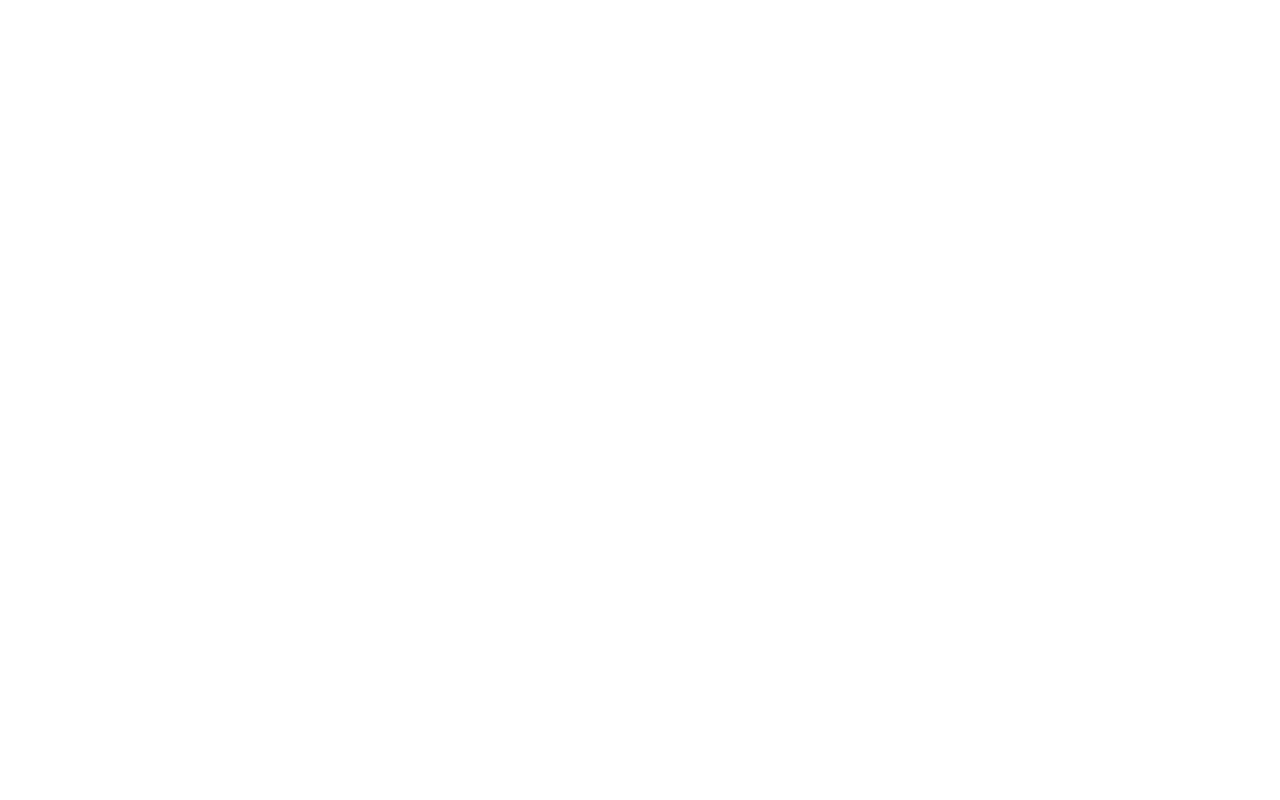
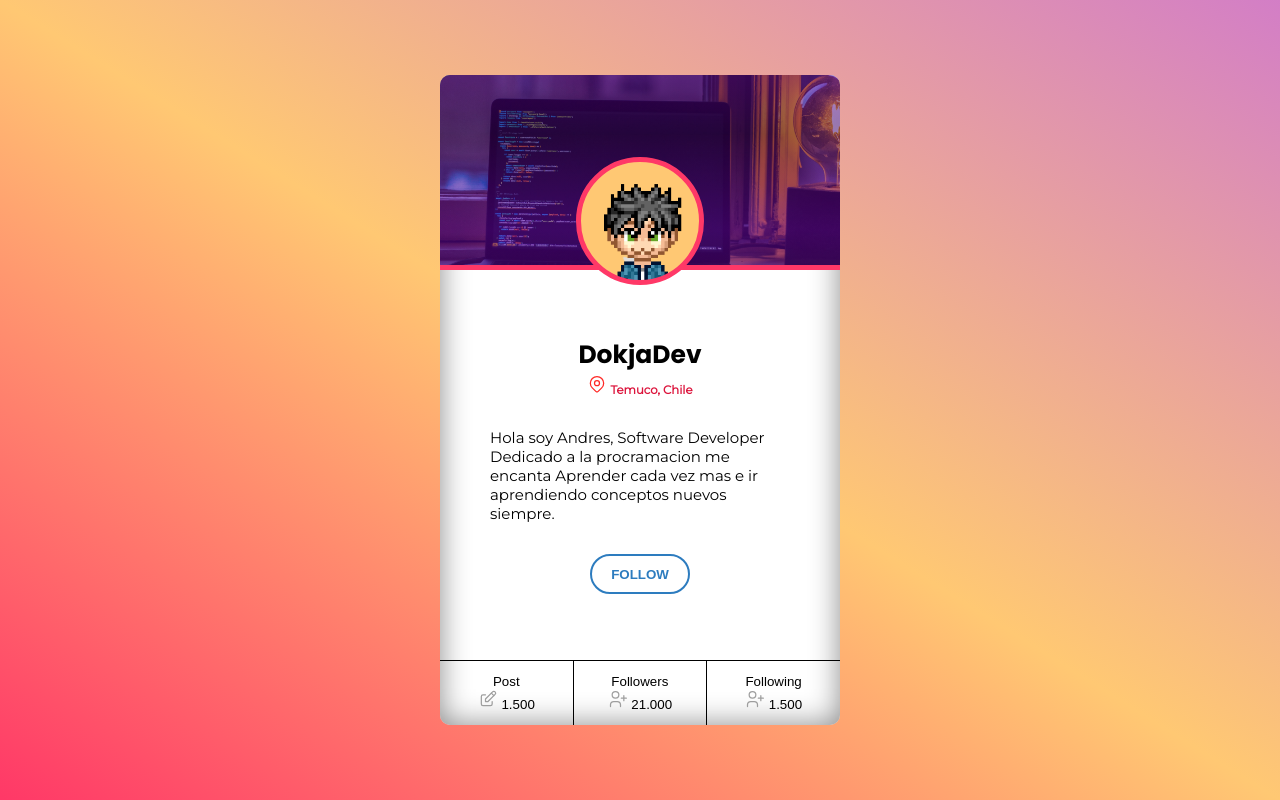
Before and after one commit to DokjaDev/Reto-1---Tarjeta-de-usuario, a website built with Vite: page src/index.html in a window 1280 px wide. Built offline with nearby package versions, Linux system fonts and the light colour scheme.

Commit message:
Reto-parte1
Este es el reto escrito por mi yo principiante :) .

```diff
--- a/src/index.css
+++ b/src/index.css
@@ -0,0 +1,141 @@
+/*
+
+    Tamaño de la card: 450x600px aprox.
+    Colores de fondo:  #ff3867 ,  #ffc873 ,  #d37ec6
+    Otros colores:  #a05d5d ,  #2d7cbf ,  #888888
+    Tamaño de avatar: 128x128px aprox.
+    Tamaño de fotografía: 300x200px aprox.
+    Tipografías: Poppins, Montserrat.
+
+*/
+
+:root{
+    /* Colores de fondo */
+    --color-de-fondo1: #ff3867;
+    --color-de-fondo2: #ffc873;
+    --color-de-fondo3: rgb(211,126,198);
+    --CapaTransaparente: rgb(211,126,198,0.75);
+
+    /* Otros Colores */
+    --primerColor:  #a05d5d;
+    --segundoColor: #2d7cbf ;
+    --tercerColor:  #888888;
+}
+*{
+    margin: 0;
+    padding: 0;
+}
+
+html {
+    box-sizing: border-box;
+    font-size: 62.5%;
+}
+
+*, *:before, *:after {
+    box-sizing: inherit;
+}
+
+body{
+    background: linear-gradient(to right top,var(--color-de-fondo1), var(--color-de-fondo2), var(--color-de-fondo3));
+    font-family: 'Montserrat', sans-serif;
+}
+
+.main{
+    display: flex;
+    justify-content: center;
+    align-items: center;
+    min-height:100vh;
+}
+
+
+.card{
+    display: flex;
+    flex-direction: column;
+    height: 65rem;
+    width: 40rem;
+    background-color: rgb(255, 255, 255);
+    border-radius: 1rem;
+    overflow: hidden;
+    box-shadow: inset 0 0 3rem 0 var(--tercerColor);
+}
+
+.hero-image{
+    display: flex;
+    min-height: 30%;
+    background: linear-gradient(rgba(64, 0, 106, 0.5),rgba(109, 3, 185, 0.5),rgba(61, 0, 105, 0.5)), url(./assets/img/fondo-herocard.jpg);
+    background-size: cover;
+    background-position: center 25rem;
+    justify-content: center;
+    align-items: flex-end;
+    border-bottom: 0.5rem solid var(--color-de-fondo1);
+}
+.logo{
+    height: 128px;
+    width: 128px;
+    background-color: var(--color-de-fondo2);
+    background-image: url(./assets/img/Me-logo.png);
+    background-size: 17rem;
+    background-position: top center;
+    border: 0.5rem solid var(--color-de-fondo1);
+    border-radius: 100%;
+    position: relative;
+    top: 2rem;
+}
+
+.text-center{
+    text-align: center;
+}
+
+.aling-center{
+    color: crimson;
+}
+
+.card-content{
+    display: flex;
+    flex-direction: column;
+    padding: 5rem 5rem 5rem 5rem;
+    justify-content: space-around;
+    min-height: 60%;
+    flex-wrap: wrap;
+}
+
+.bold{
+    font-size: 2.5rem;
+    font-family: 'Poppins', sans-serif;
+}
+.description-font{
+    font-size: 1.5rem;
+}
+
+.button{
+    height: 4rem;
+    width: 10rem;
+    margin: 0 auto;
+    color: var(--segundoColor);
+    font-weight: bold;
+    border-style: none;
+    border-radius: 10rem;
+    background-color: transparent;
+    border: 0.2rem solid var(--segundoColor);
+    cursor: pointer;
+}
+
+
+
+
+.footer{
+    display: flex;
+    min-height: 10%;
+}
+
+.social-b{
+    width: 100%;
+    background-color: transparent;
+    border-style: none;
+    border-top:  solid 1px;
+    border-right: solid 1px;
+}
+
+.social-b:last-of-type{
+    border-right: none;
+}
--- a/src/index.html
+++ b/src/index.html
@@ -5,10 +5,73 @@
   <meta http-equiv="X-UA-Compatible" content="IE=edge">
   <meta name="viewport" content="width=device-width, initial-scale=1.0">
   <title>Document</title>
+  <link rel="preconnect" href="https://fonts.googleapis.com">
+  <link rel="preconnect" href="https://fonts.gstatic.com" crossorigin>
+  <link href="https://fonts.googleapis.com/css2?family=Montserrat&family=Poppins:wght@700&display=swap" rel="stylesheet">
+
+  <link rel="preconnect" href="https://fonts.googleapis.com">
+  <link rel="preconnect" href="https://fonts.gstatic.com" crossorigin>
+  <link href="https://fonts.googleapis.com/css2?family=Montserrat&display=swap" rel="stylesheet">
   <link rel="stylesheet" href="./index.css">
   <script type="module" src="./index.js"></script>
 </head>
 <body>
 
+<div class="main">
+  <div class="card">
+    <div class="hero-image">
+      <div class="logo">
+
+      </div>
+    </div>
+    <div class="card-content">
+      <div class="text-center">
+        <h1 class="bold">DokjaDev</h1>
+        <h3 class="aling-center"> <svg xmlns="http://www.w3.org/2000/svg" class="icon icon-tabler icon-tabler-map-pin" width="20" viewBox="0 0 24 24" stroke-width="1.5" stroke="#ff2825" fill="none" stroke-linecap="round" stroke-linejoin="round">
+          <path stroke="none" d="M0 0h24v24H0z" fill="none"/>
+          <circle cx="12" cy="11" r="3" />
+          <path d="M17.657 16.657l-4.243 4.243a2 2 0 0 1 -2.827 0l-4.244 -4.243a8 8 0 1 1 11.314 0z" />
+        </svg> Temuco, Chile</h3>
+      </div>
+
+      <p class="description-font">
+        Hola soy Andres, Software Developer Dedicado  a la procramacion me encanta Aprender cada vez mas e ir aprendiendo conceptos nuevos siempre.
+      </p>
+
+      <button class="button"> FOLLOW </button>
+
+    </div>
+    <div class="footer">
+      <button class="social-b">
+        <p> Post</p>
+        <p> <svg xmlns="http://www.w3.org/2000/svg" class="icon icon-tabler icon-tabler-edit" width="20" viewBox="0 0 24 24" stroke-width="1.5" stroke="#9e9e9e" fill="none" stroke-linecap="round" stroke-linejoin="round">
+          <path stroke="none" d="M0 0h24v24H0z" fill="none"/>
+          <path d="M9 7h-3a2 2 0 0 0 -2 2v9a2 2 0 0 0 2 2h9a2 2 0 0 0 2 -2v-3" />
+          <path d="M9 15h3l8.5 -8.5a1.5 1.5 0 0 0 -3 -3l-8.5 8.5v3" />
+          <line x1="16" y1="5" x2="19" y2="8" />
+        </svg> 1.500</p>
+      </button>
+      <button class="social-b">
+        <p>Followers</p>
+        <p> <svg xmlns="http://www.w3.org/2000/svg" class="icon icon-tabler icon-tabler-user-plus" width="20" viewBox="0 0 24 24" stroke-width="1.5" stroke="#9e9e9e" fill="none" stroke-linecap="round" stroke-linejoin="round">
+          <path stroke="none" d="M0 0h24v24H0z" fill="none"/>
+          <circle cx="9" cy="7" r="4" />
+          <path d="M3 21v-2a4 4 0 0 1 4 -4h4a4 4 0 0 1 4 4v2" />
+          <path d="M16 11h6m-3 -3v6" />
+        </svg> 21.000</p>
+      </button>
+      <button class="social-b">
+        <p>Following</p>
+        <p> <svg xmlns="http://www.w3.org/2000/svg" class="icon icon-tabler icon-tabler-user-plus" width="20" viewBox="0 0 24 24" stroke-width="1.5" stroke="#9e9e9e" fill="none" stroke-linecap="round" stroke-linejoin="round">
+          <path stroke="none" d="M0 0h24v24H0z" fill="none"/>
+          <circle cx="9" cy="7" r="4" />
+          <path d="M3 21v-2a4 4 0 0 1 4 -4h4a4 4 0 0 1 4 4v2" />
+          <path d="M16 11h6m-3 -3v6" />
+        </svg> 1.500</p>
+      </button>
+    </div>
+  </div>
+</div>
+
 </body>
 </html>
```
Also changed, not shown: src/assets/img/Me-logo.png (added), src/assets/img/fondo-herocard.jpg (added).
